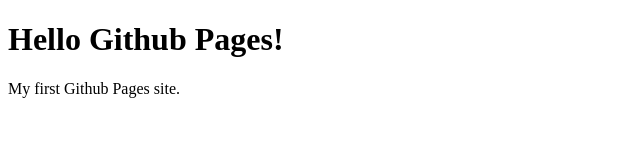
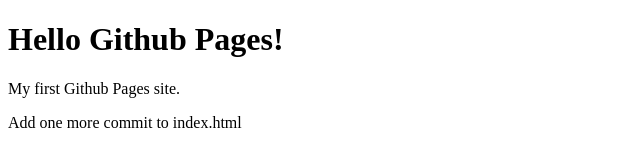
Before and after one commit to tangibleideas/tangibleideas, a plain HTML site: page index.html in a window 1280 px wide. Shown: the whole page, without its empty margins (0-640 px from the left). Drawn offline with Linux system fonts and the light colour scheme.

Commit message:
Updated index.html to add a commit

```diff
--- a/index.html
+++ b/index.html
@@ -6,5 +6,6 @@
 <body>
     <h1>Hello Github Pages!</h1>
     <p>My first Github Pages site.</p>
+    <p>Add one more commit to index.html</p>
 </body>
 </html>
```
